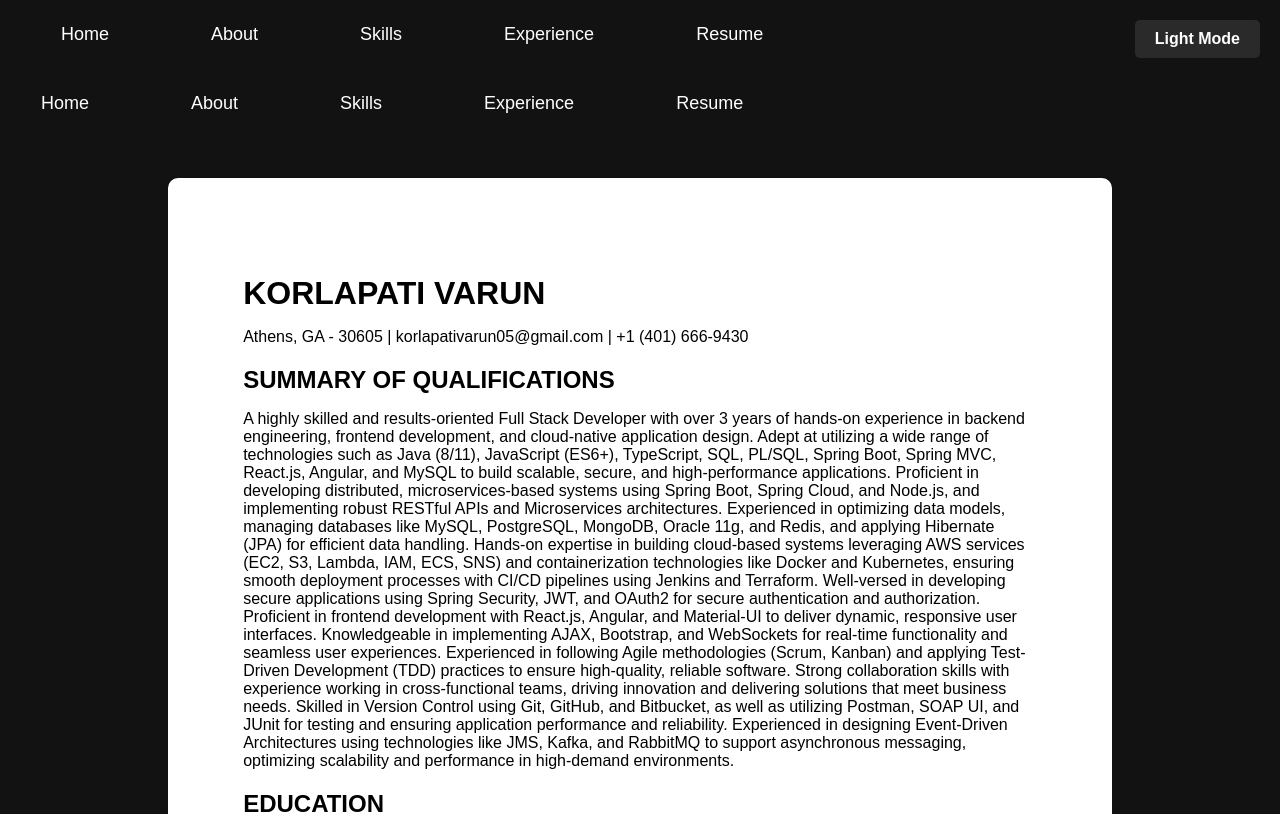
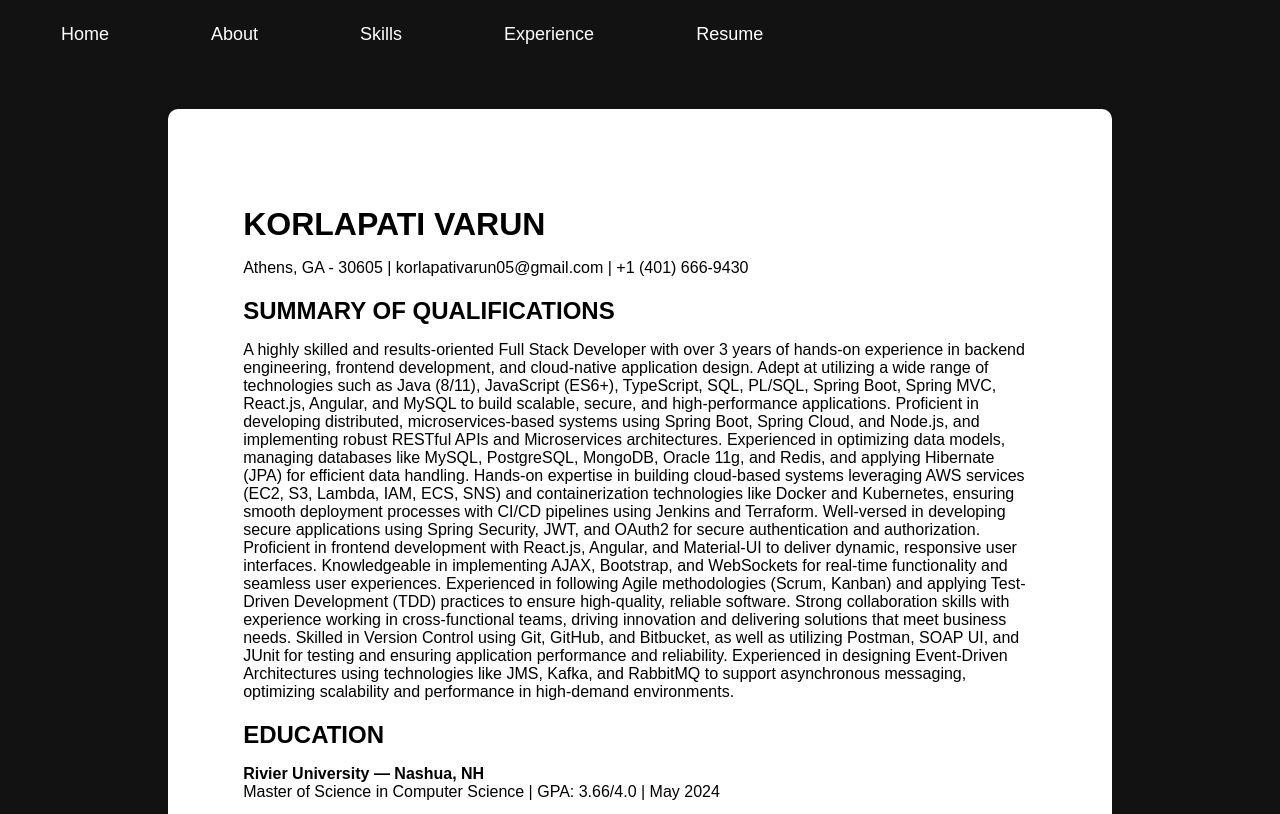
Before and after one commit to varun050201/varun-portfolio, a React (Create React App) app: page /varun-portfolio/resume in a window 1280 px wide. Shown: the top 814 px of the page. Built offline with nearby package versions, Linux system fonts and the light colour scheme.

Commit message:
Update Resume.js

```diff
--- a/src/components/Resume.js
+++ b/src/components/Resume.js
@@ -12,10 +12,6 @@ const Resume = () => {
 
   return (
     <div className={`resume-page ${darkMode ? 'dark' : 'light'}`}>
-      <Navbar darkMode={darkMode} />
-      <button className="toggle-mode" onClick={toggleDarkMode}>
-        {darkMode ? 'Light Mode' : 'Dark Mode'}
-      </button>
       <div className="resume-container">
         <div className="resume-content">
           <h1>KORLAPATI VARUN</h1>
```
